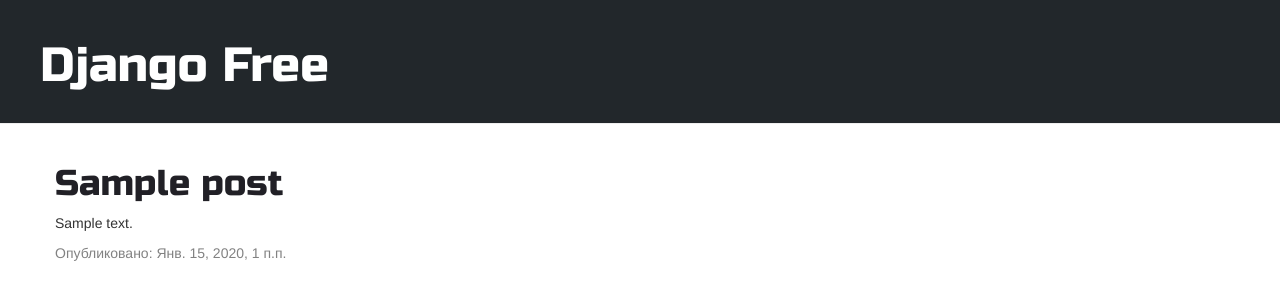
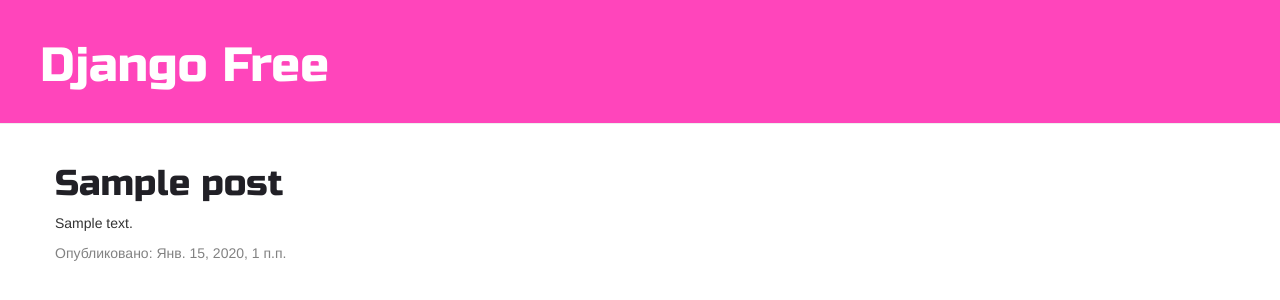
Before and after one commit to uasya1/my-first-blog, a Django app: template blog/templates/blog/post_list.html in a window 1280 px wide. Shown: the top 300 px of the page. Run offline with Django 3.2, Linux system fonts and the light colour scheme; the template is opened without the code that fills it: values that come from a table or form of the project are taken from there, others are empty; tables that the repository leaves empty hold one stand-in row (values such as "Sample post"); some libraries are stand-ins or nearby versions.

Commit message:
Pink Header

```diff
--- a/blog/static/css/blog.css
+++ b/blog/static/css/blog.css
@@ -1,6 +1,6 @@
 
 .page-header {
-    background-color: #22272B;
+    background-color: #ff45bb;
     margin-top: 0;
     padding: 20px 20px 20px 40px;
 }
```
Also changed, not shown: 1 other file.
